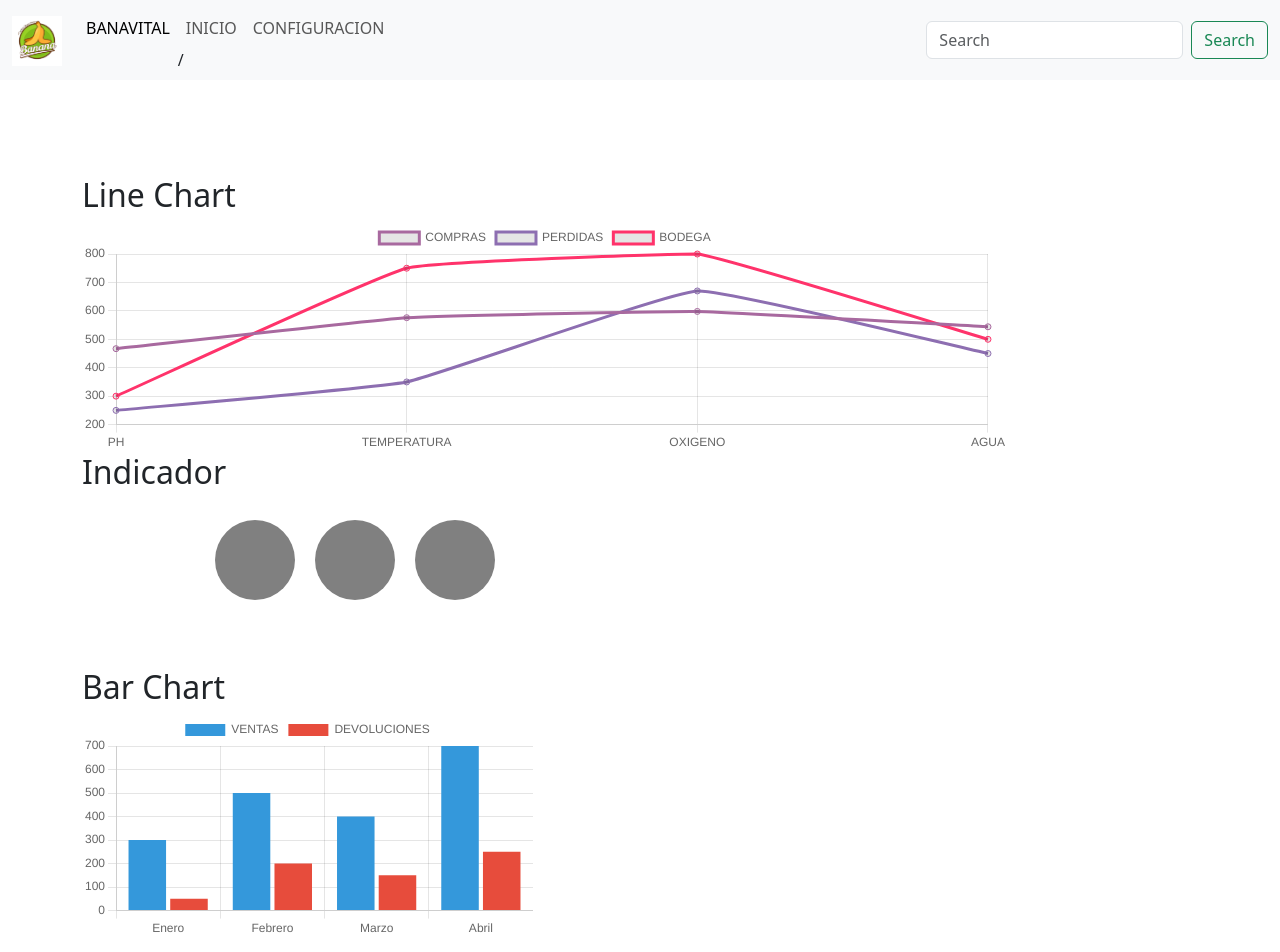
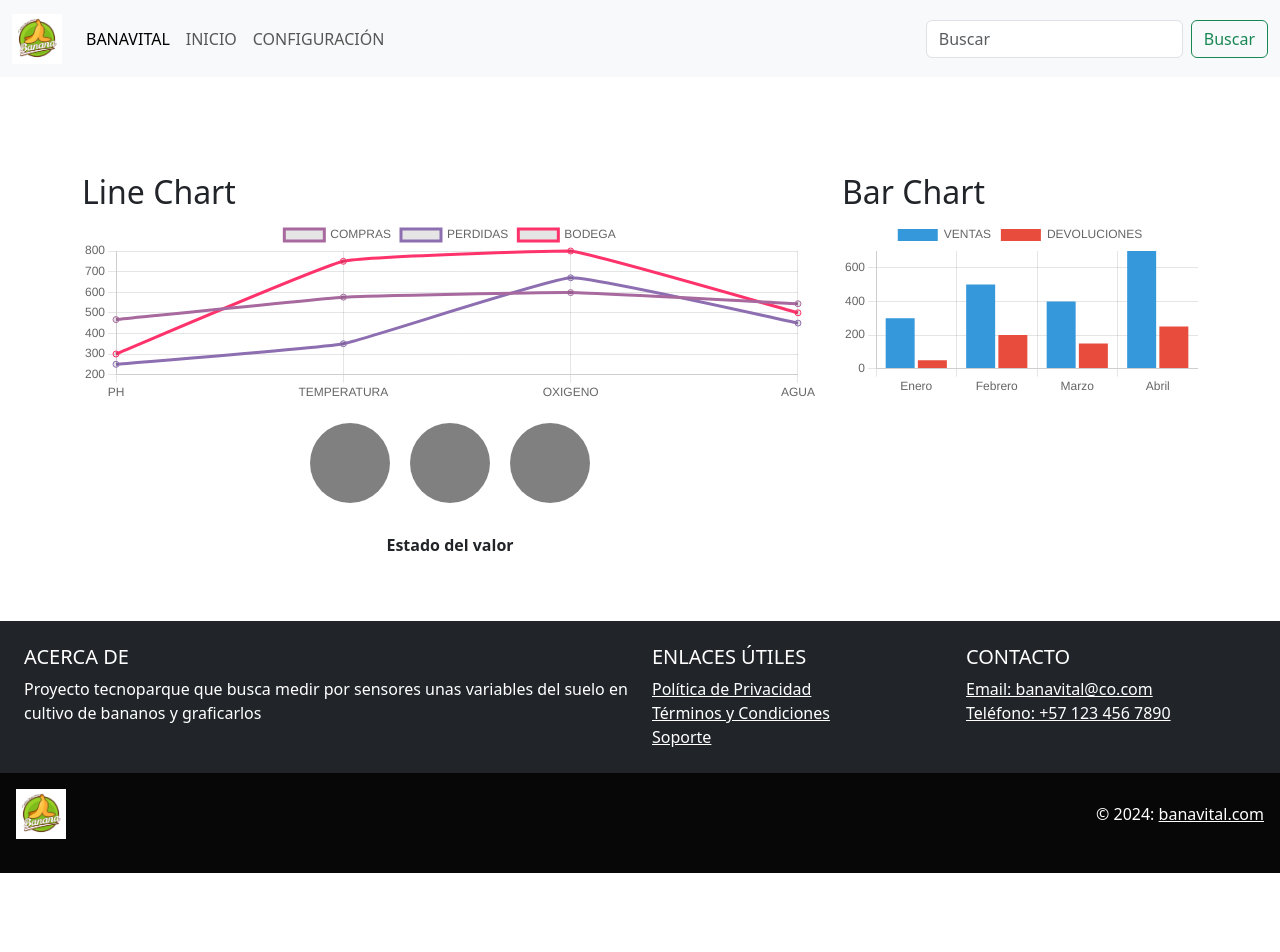
Before and after one commit to darwin-sena/banavital, an Angular app: page / in a window 1280 px wide. Shown: the top 952 px of the page. After the commit the page ends 873 px from the top, so only its background shows below. Built offline with nearby package versions, Linux system fonts and the light colour scheme.

Commit message:
avances nuevos banavital

```diff
--- a/src/app/app.component.html
+++ b/src/app/app.component.html
@@ -1,4 +1,5 @@
 <div class="col-sm-12">
   <app-linechart></app-linechart>
 </div>
-<router-outlet />
+
+<router-outlet/>
--- a/src/app/linechart/linechart.component.html
+++ b/src/app/linechart/linechart.component.html
@@ -1,3 +1,15 @@
+<!DOCTYPE html>
+<html lang="es">
+
+<head>
+  <meta charset="UTF-8">
+  <meta name="viewport" content="width=device-width, initial-scale=1.0">
+  <title>Página con Footer</title>
+  <link href="https://cdn.jsdelivr.net/npm/bootstrap@5.3.0-alpha1/dist/css/bootstrap.min.css" rel="stylesheet">
+</head>
+
+<body>
+
   <nav class="navbar navbar-expand-lg navbar-light bg-light">
     <div class="container-fluid">
       <a class="navbar-brand" href="#">
@@ -13,16 +25,16 @@
             <a class="nav-link active" aria-current="page" href="#">BANAVITAL</a>
           </li>
           <li class="nav-item">
-          <a class="nav-link" href="#">INICIO</a>/
+            <a class="nav-link" href="#">INICIO</a>
           </li>
           <li class="nav-item">
-          <a class="nav-link" href="#">CONFIGURACION</a>
+            <a class="nav-link" href="#">CONFIGURACIÓN</a>
           </li>
         </ul>
 
         <form class="d-flex" role="search">
-        <input class="form-control me-2" type="search" placeholder="Search" aria-label="Search">
-        <button class="btn btn-outline-success" type="submit">Search</button>
+          <input class="form-control me-2" type="search" placeholder="Buscar" aria-label="Search">
+          <button class="btn btn-outline-success" type="submit">Buscar</button>
         </form>
       </div>
     </div>
@@ -30,12 +42,11 @@
 
   <div class="container mt-5 pt-5">
     <div class="row">
-    <div class="col-md-10">
+      <!-- Gráfico de líneas más grande -->
+      <div class="col-md-8">
         <h2>Line Chart</h2>
         <canvas id="MyLineChart"></canvas>
-    </div>
-    <div class="col-md-6">
-      <h2>Indicador</h2>
+        <!-- Indicador de colores (semaforo) debajo del gráfico de líneas -->
         <div id="semaforo" style="display: flex; justify-content: center; align-items: center; padding: 10px;">
           <div id="red-light"
             style="width: 80px; height: 80px; border-radius: 50%; background-color: grey; margin: 10px;"></div>
@@ -44,66 +55,61 @@
           <div id="green-light"
             style="width: 80px; height: 80px; border-radius: 50%; background-color: grey; margin: 10px;"></div>
         </div>
+        <p id="semaforo-message" style="text-align: center; font-weight: bold; margin-top: 10px;">Estado del valor</p>
+      </div>
 
-
-      <div class="row mt-5">
-        <div class="col-md-10">
+      <!-- Gráfico de barras más pequeño -->
+      <div class="col-md-4">
         <h2>Bar Chart</h2>
         <canvas id="MyBarChart"></canvas>
       </div>
     </div>
   </div>
 
-    <footer class="bg-dark text-white text-center text-lg-start mt-5" style="width: 100%; position: relative;">
-      <div class="container p-4">
+  <footer class="bg-dark text-white text-center text-lg-start mt-5">
+    <div class="container-fluid p-4">
       <div class="row">
         <div class="col-lg-6 col-md-12 mb-4 mb-md-0">
           <h5 class="text-uppercase">Acerca de</h5>
-            <p>
-              Este proyecto utiliza gráficos y datos en tiempo real para analizar compras, pérdidas y manejo de bodega.
-            </p>
+          <p>Proyecto tecnoparque que busca medir por sensores unas variables del suelo en cultivo de bananos y
+            graficarlos</p>
         </div>
 
         <div class="col-lg-3 col-md-6 mb-4 mb-md-0">
           <h5 class="text-uppercase">Enlaces útiles</h5>
           <ul class="list-unstyled mb-0">
-              <li>
-                <a href="#!" class="text-white">Política de Privacidad</a>
-              </li>
-              <li>
-                <a href="#!" class="text-white">Términos y Condiciones</a>
-              </li>
-              <li>
-                <a href="#!" class="text-white">Soporte</a>
-              </li>
+            <li><a href="#!" class="text-white">Política de Privacidad</a></li>
+            <li><a href="#!" class="text-white">Términos y Condiciones</a></li>
+            <li><a href="#!" class="text-white">Soporte</a></li>
           </ul>
         </div>
 
         <div class="col-lg-3 col-md-6 mb-4 mb-md-0">
           <h5 class="text-uppercase">Contacto</h5>
           <ul class="list-unstyled">
-              <li>
-                <a href="#!" class="text-white">Email: soporte&#64;tuempresa.com</a>
-              </li>
-              <li>
-                <a href="#!" class="text-white">Teléfono: +57 123 456 7890</a>
-              </li>
+            <li><a href="mailto:soporte@tuempresa.com" class="text-white">Email: banavital&#64;co.com</a></li>
+            <li><a href="tel:+571234567890" class="text-white">Teléfono: +57 123 456 7890</a></li>
           </ul>
         </div>
       </div>
     </div>
 
     <div class="container-fluid text-center p-3"
-        style="background-color: rgba(0, 0, 0, 0.8); min-height: 100px; width: 100%;">
+      style="background-color: rgba(0, 0, 0, 0.8); width: 100%; min-height: 100px;">
       <div class="row d-flex justify-content-between align-items-center">
         <div class="col-auto">
           <img src="assets/img/Banana.png" alt="Logo" style="max-width: 50px; max-height: 50px;">
         </div>
         <div class="col-auto">
-            <p class="mb-0">© 2024 Copyright:
-              <a class="text-white" href="#">tuempresa.com</a>
+          <p class="mb-0">© 2024:
+            <a class="text-white" href="#">banavital.com</a>
           </p>
         </div>
       </div>
     </div>
   </footer>
+
+  <script src="https://cdn.jsdelivr.net/npm/bootstrap@5.3.0-alpha1/dist/js/bootstrap.bundle.min.js"></script>
+</body>
+
+</html>
--- a/src/app/linechart/linechart.component.ts
+++ b/src/app/linechart/linechart.component.ts
@@ -56,7 +56,6 @@ export class LinechartComponent implements OnInit {
     },
   };
 
-  // Configuración del gráfico de barras
   public barConfig: any = {
     type: 'bar',
     data: {
@@ -95,18 +94,25 @@ export class LinechartComponent implements OnInit {
     const redLight = document.getElementById('red-light') as HTMLElement;
     const yellowLight = document.getElementById('yellow-light') as HTMLElement;
     const greenLight = document.getElementById('green-light') as HTMLElement;
+    const semaforoMessage = document.getElementById('semaforo-message') as HTMLElement;
 
-    if (redLight && yellowLight && greenLight) {
+    if (redLight && yellowLight && greenLight && semaforoMessage) {
+
       redLight.style.backgroundColor = 'grey';
       yellowLight.style.backgroundColor = 'grey';
       greenLight.style.backgroundColor = 'grey';
 
+      semaforoMessage.textContent = "Estado del valor";
+
       if (value >= 600) {
         redLight.style.backgroundColor = 'red';
+        semaforoMessage.textContent = "Valor negativo";
       } else if (value >= 400) {
         yellowLight.style.backgroundColor = 'yellow';
+        semaforoMessage.textContent = "Valor regular";
       } else if (value >= 200) {
         greenLight.style.backgroundColor = 'green';
+        semaforoMessage.textContent = "Valor positivo";
       }
     } else {
       console.error('No se pudieron encontrar los elementos del semáforo');
```
Lines whose indentation alone changed are shown as unchanged.
